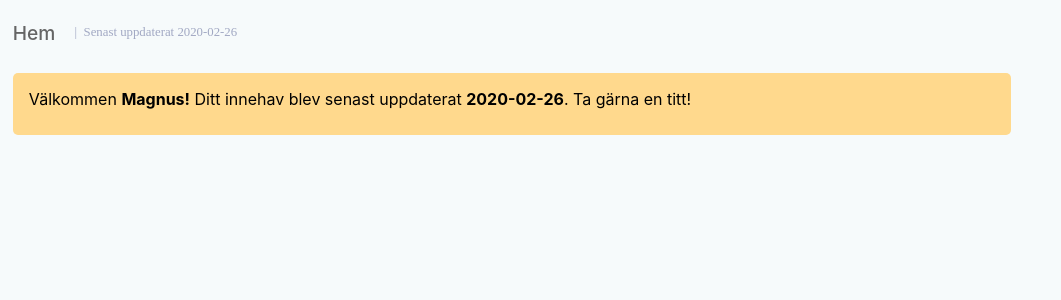
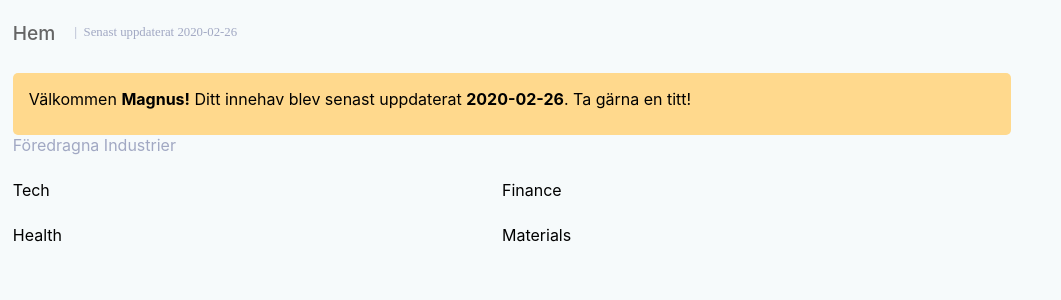
Before and after one commit to mohammad0-0ahmad/stock-portfolio, a React (Create React App) app: page / in a window 1280 px wide. Shown: the top 300 px of the page, without its empty margins (0-1061 px from the left). Built offline with nearby package versions, Linux system fonts and the light colour scheme.

Commit message:
created  prefered industries

```diff
--- a/src/components/Content.js
+++ b/src/components/Content.js
@@ -1,6 +1,7 @@
 import React, { useState } from 'react';
 import './css/Content.css'
 import WelcomeBar from './WelcomeBar.js'
+import PreferedIndustries from './PreferedIndustries'
 
 const Content = ({ content }) => {
 
@@ -17,6 +18,8 @@ const Content = ({ content }) => {
     }
 
     let hasStocks = true;
+    let industries = ['Tech', 'Finance', 'Health', 'Materials']
+
 
     return (
         <div id="Content" >
@@ -26,6 +29,7 @@ const Content = ({ content }) => {
             </header>
             <br/>
             <WelcomeBar bgColor={colors.greetingBarBg} updated={updated} name={content.name} hasStocks={hasStocks}/>
+            <PreferedIndustries headingColor={colors.homeText[1]} indColor={colors.homeText[0]} industries={industries}/>
         </div>
     )
 }
--- /dev/null
+++ b/src/components/PreferedIndustries.js
@@ -0,0 +1,21 @@
+import React from 'react'
+import "./css/PreferedIndustries.css";
+
+const PreferedIndustries = ({headingColor, industriesColor,industries}) => {
+    let style = {
+        color: headingColor
+    }
+    let indStyle = {
+        color: industriesColor
+    }
+
+
+industries =industries.map(sector => <p>{sector}</p>)
+
+    return <div><p style={style}>Föredragna Industrier</p><div className='grid' style={indStyle}>{industries.length>0 ? industries : 'Inga industrier valda än'}</div>
+
+       </div>
+
+}
+
+export default PreferedIndustries;
--- /dev/null
+++ b/src/components/css/PreferedIndustries.css
@@ -0,0 +1,6 @@
+.grid {
+    display: grid;
+    grid-template-columns: auto auto;
+    grid-row-gap: 25px;
+    padding-top: 25px;
+}
```
